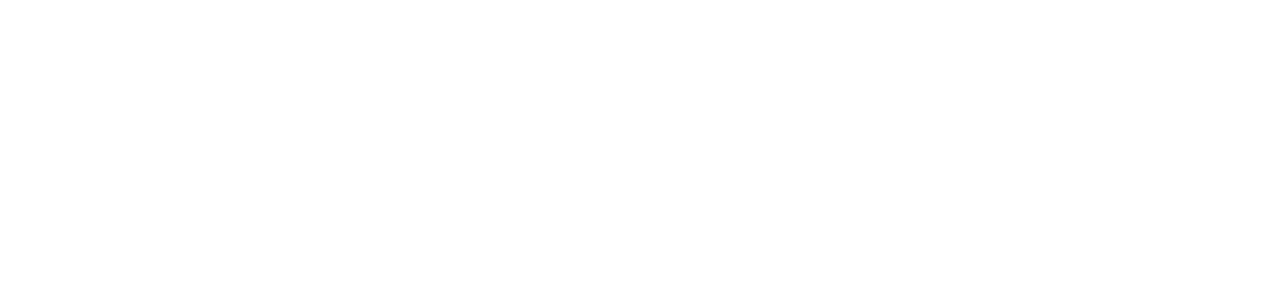
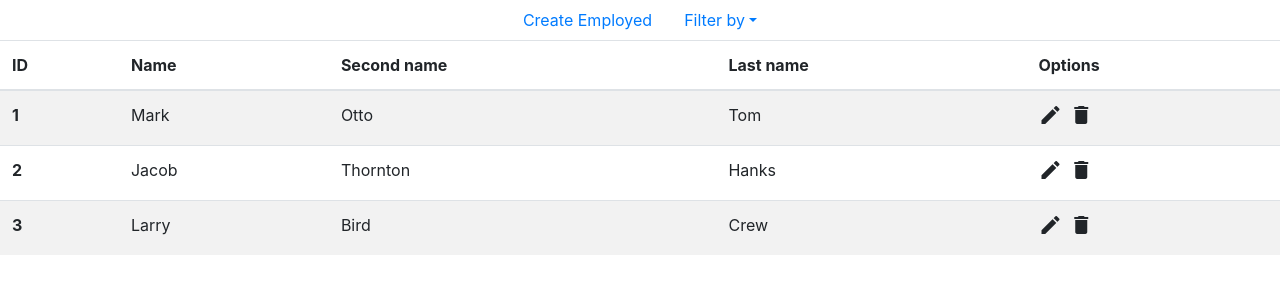
Before and after one commit to inegas/disid, an Angular app in the folder disidApp/: page / in a window 1280 px wide. Shown: the top 300 px of the page. Built offline with nearby package versions, Linux system fonts and the light colour scheme.

Commit message:
table component view end by now

```diff
--- a/disidApp/src/app/app.component.html
+++ b/disidApp/src/app/app.component.html
@@ -1,3 +1,4 @@
 
+<app-disid-nav-view></app-disid-nav-view>
 <app-disid-table-view></app-disid-table-view>
 <router-outlet></router-outlet>
--- a/disidApp/src/app/components/disid-nav-view/disid-nav-view.component.html
+++ b/disidApp/src/app/components/disid-nav-view/disid-nav-view.component.html
@@ -1 +1,14 @@
-<p>disid-nav-view works!</p>
+<ul class="nav justify-content-center">
+    <li class="nav-item">
+      <a class="nav-link" href="#">Create Employed</a>
+    </li>
+    <li class="nav-item dropdown">
+        <a class="nav-link dropdown-toggle" data-toggle="dropdown" href="#" role="button" aria-haspopup="true" aria-expanded="false">Filter by</a>
+        <div class="dropdown-menu">
+          <a class="dropdown-item" href="#">Accounting and Finance</a>
+          <a class="dropdown-item" href="#">Human resources</a>
+          <a class="dropdown-item" href="#">Administration</a>
+          <a class="dropdown-item" href="#">Marketing</a>
+        </div>
+      </li>
+  </ul>
--- a/disidApp/src/app/components/disid-table-view/disid-table-view.component.html
+++ b/disidApp/src/app/components/disid-table-view/disid-table-view.component.html
@@ -0,0 +1,43 @@
+<table class="table table-striped">
+  <thead>
+    <tr>
+      <th scope="col">ID</th>
+      <th scope="col">Name</th>
+      <th scope="col">Second name</th>
+      <th scope="col">Last name</th>
+      <th scope="col">Options</th>
+    </tr>
+  </thead>
+  <tbody>
+    <tr>
+      <th scope="row">1</th>
+      <td>Mark</td>
+      <td>Otto</td>
+      <td>Tom</td>
+      <td>
+        <span class="material-icons ico">create</span>
+        <span class="material-icons ico">delete</span>
+      </td>
+    </tr>
+    <tr>
+      <th scope="row">2</th>
+      <td>Jacob</td>
+      <td>Thornton</td>
+      <td>Hanks</td>
+      <td>
+        <span class="material-icons ico">create</span>
+        <span class="material-icons ico">delete</span>
+      </td>
+    </tr>
+    <tr>
+      <th scope="row">3</th>
+      <td>Larry</td>
+      <td>Bird</td>
+      <td>Crew</td>
+      <td>
+        <span class="material-icons ico">create</span>
+        <span class="material-icons ico">delete</span>
+      </td>
+    </tr>
+  </tbody>
+</table>
--- a/disidApp/src/app/components/disid-table-view/disid-table-view.component.scss
+++ b/disidApp/src/app/components/disid-table-view/disid-table-view.component.scss
@@ -0,0 +1,4 @@
+.ico{
+    cursor: pointer;
+    padding-right: 3%;
+}
```
